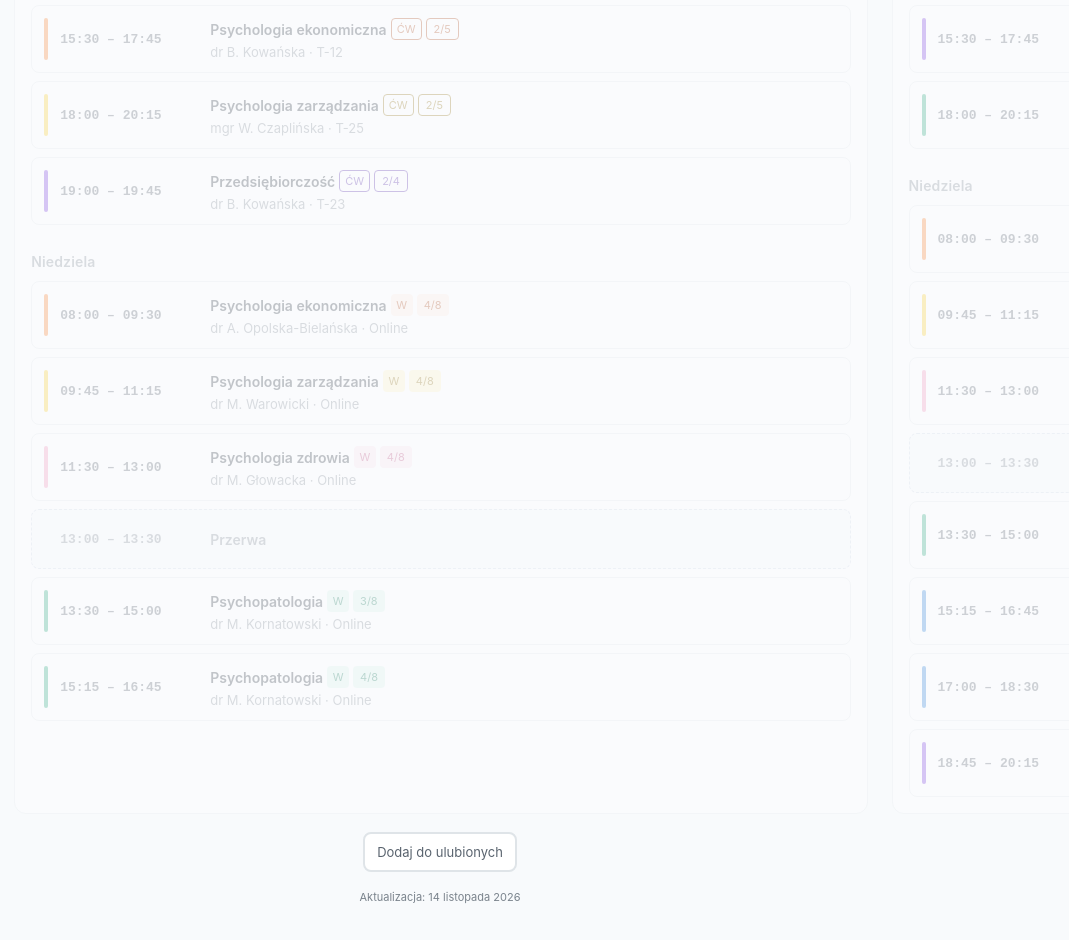
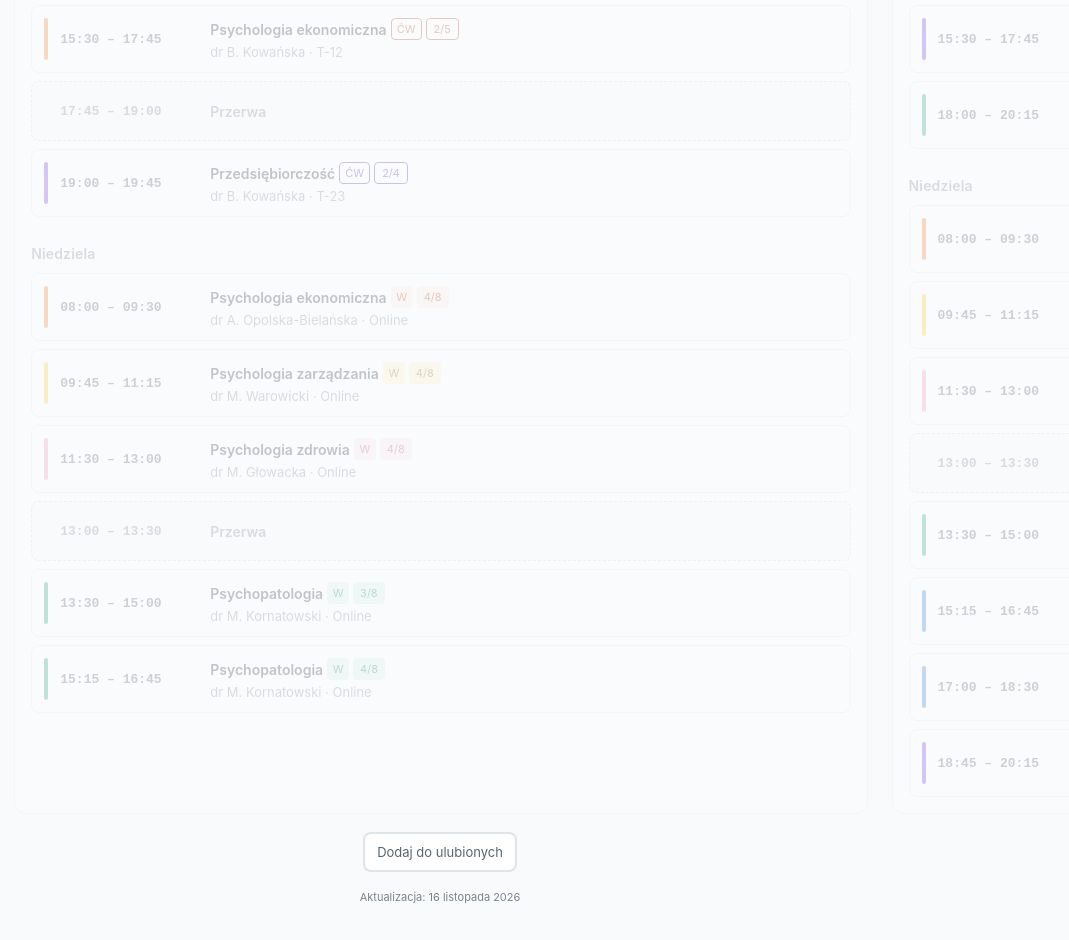
Before and after one commit to happycapybara999/happycapybara999.github.io, a plain HTML site: page index.html in a window 1280 px wide. Shown: the part 460-1400 px from the top of the page, without its empty margins (200-1269 px from the left). Drawn offline with Linux system fonts and the light colour scheme.

Commit message:
Add files via upload

```diff
--- a/index.html
+++ b/index.html
@@ -192,7 +192,7 @@ a, button { -webkit-tap-highlight-color: transparent; }
 
     <footer class="schedule-footer">
       <button type="button" id="favoriteButton" class="install-button">Dodaj do ulubionych</button>
-      <span class="last-updated">Aktualizacja: 14 listopada 2026</span>
+      <span class="last-updated">Aktualizacja: 16 listopada 2026</span>
     </footer>
   </main>
   <script>
@@ -295,7 +295,6 @@ function getDays(id) {
           item('Psychologia pracy', t.pracSat, '10:30 – 12:45', 'blue', 4, 8),
           item('Psychopatologia', t.psychSat, '13:00 – 15:15', 'green', 3, 8),
           item('Psychologia ekonomiczna', t.ekoSat, '15:30 – 17:45', 'orange', 2, 5),
-          item('Psychologia zarządzania', t.zarzSat, '18:00 – 20:15', 'yellow', 2, 5),
           item('Przedsiębiorczość', t.przedSat, '19:00 – 19:45', 'indigo', 2, 4)
         ]},
         { day: 'Niedziela', classes: [
@@ -329,7 +328,7 @@ function getDays(id) {
           item('Psychologia pracy', t.pracSat, '10:30 – 12:45', 'blue', 6, 8),
           item('Psychopatologia', t.psychSat, '13:00 – 15:15', 'green', 6, 8),
           item('Psychologia ekonomiczna', t.ekoSat, '15:30 – 17:45', 'orange', 3, 5),
-          item('Psychologia zarządzania', t.zarzSat, '18:00 – 20:15', 'yellow', 3, 5)
+          item('Psychologia zarządzania', t.zarzSat, '18:00 – 20:15', 'yellow', 2, 5)
         ]},
         { day: 'Niedziela', classes: [...sunBase] }
       ];
@@ -338,7 +337,8 @@ function getDays(id) {
         { day: 'Sobota', classes: [
           item('Psychologia zdrowia', t.zdrSat, '08:00 – 10:15', 'pink', 7, 8),
           item('Psychologia pracy', t.pracSat, '10:30 – 12:45', 'blue', 7, 8),
-          item('Przedsiębiorczość', t.przedSat, '15:30 – 17:45', 'indigo', 4, 4)
+          item('Psychologia zarządzania', t.zarzSat, '15:30 – 17:45', 'yellow', 3, 5),
+          item('Przedsiębiorczość', t.przedSat, '18:00 – 20:15', 'indigo', 4, 4)
         ]},
         { day: 'Niedziela', classes: [
           ...sunBase,
```
